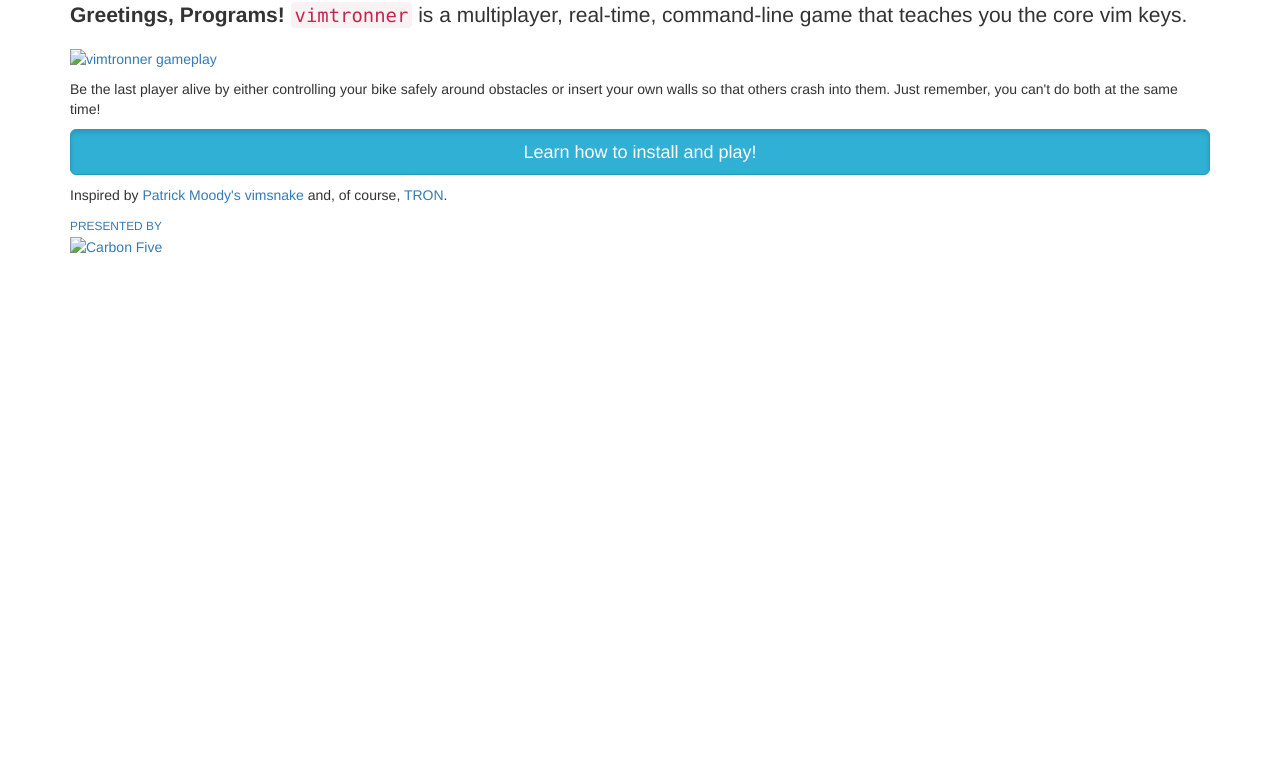
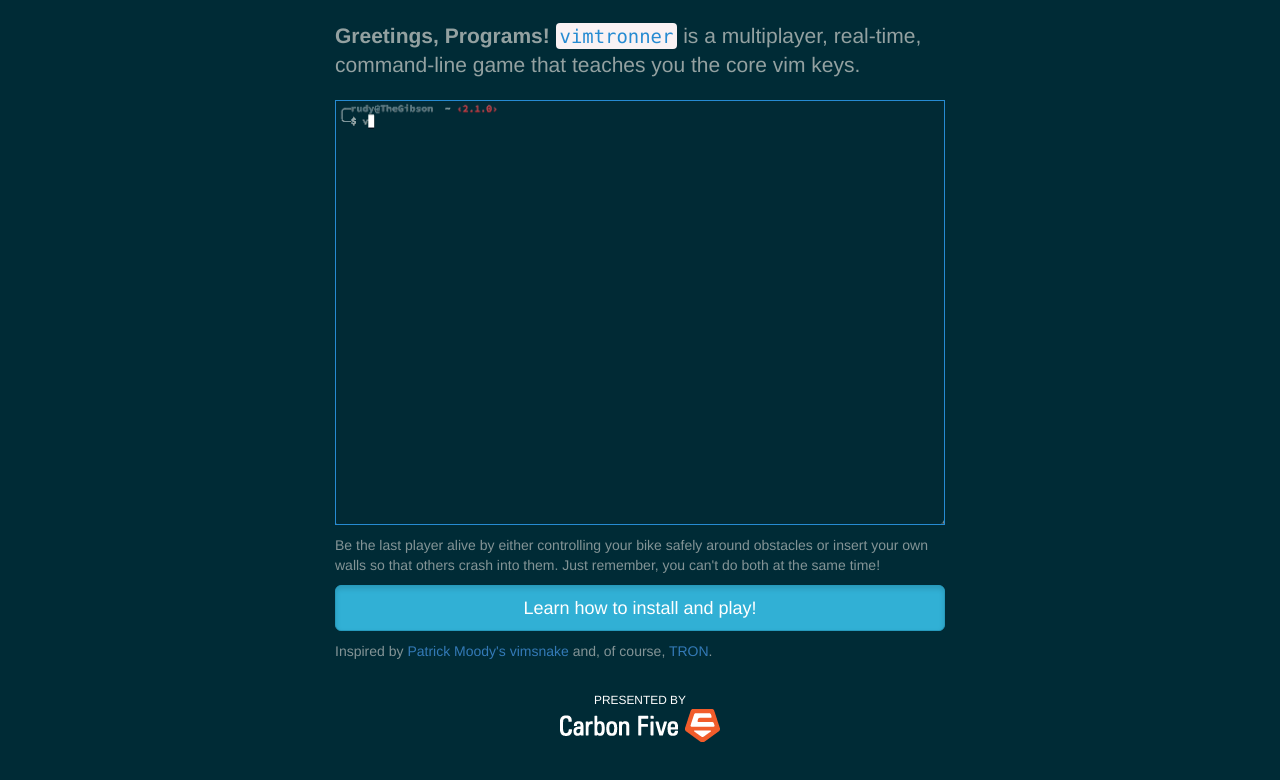
Before and after one commit to carbonfive/vimtronner, a plain HTML site: page index.html in a window 1280 px wide. Drawn offline with nearby package versions, Linux system fonts and the light colour scheme; the site is published under a folder, as on GitHub Pages, so addresses that start at the root find nothing.

Commit message:
Correct paths to resources

```diff
--- a/index.html
+++ b/index.html
@@ -10,7 +10,7 @@
     <!-- Place favicon.ico and apple-touch-icon.png in the root directory -->
 
     <link rel="stylesheet" href="//netdna.bootstrapcdn.com/bootstrap/3.1.0/css/bootstrap.min.css">
-    <link rel="stylesheet" href="/css/vimtronner.css">
+    <link rel="stylesheet" href="css/vimtronner.css">
 
     <!-- HTML5 Shim and Respond.js IE8 support of HTML5 elements and media queries -->
     <!-- WARNING: Respond.js doesn't work if you view the page via file:// -->
@@ -27,7 +27,7 @@
       </p>
 
       <p>
-      <a href="http://github.com/carbonfive/vimtronner"><img src="/img/vimtronner1.gif" alt="vimtronner gameplay" class="gameplay img-responsive"></a>
+      <a href="http://github.com/carbonfive/vimtronner"><img src="img/vimtronner1.gif" alt="vimtronner gameplay" class="gameplay img-responsive"></a>
       </p>
 
       <p>
@@ -47,7 +47,7 @@
 
       <a href="http://carbonfive.com" class="logo">
       <small>PRESENTED BY</small><br />
-      <img src="/img/carbonfive.png" alt="Carbon Five" />
+      <img src="img/carbonfive.png" alt="Carbon Five" />
       </a>
     </div>
 
```
